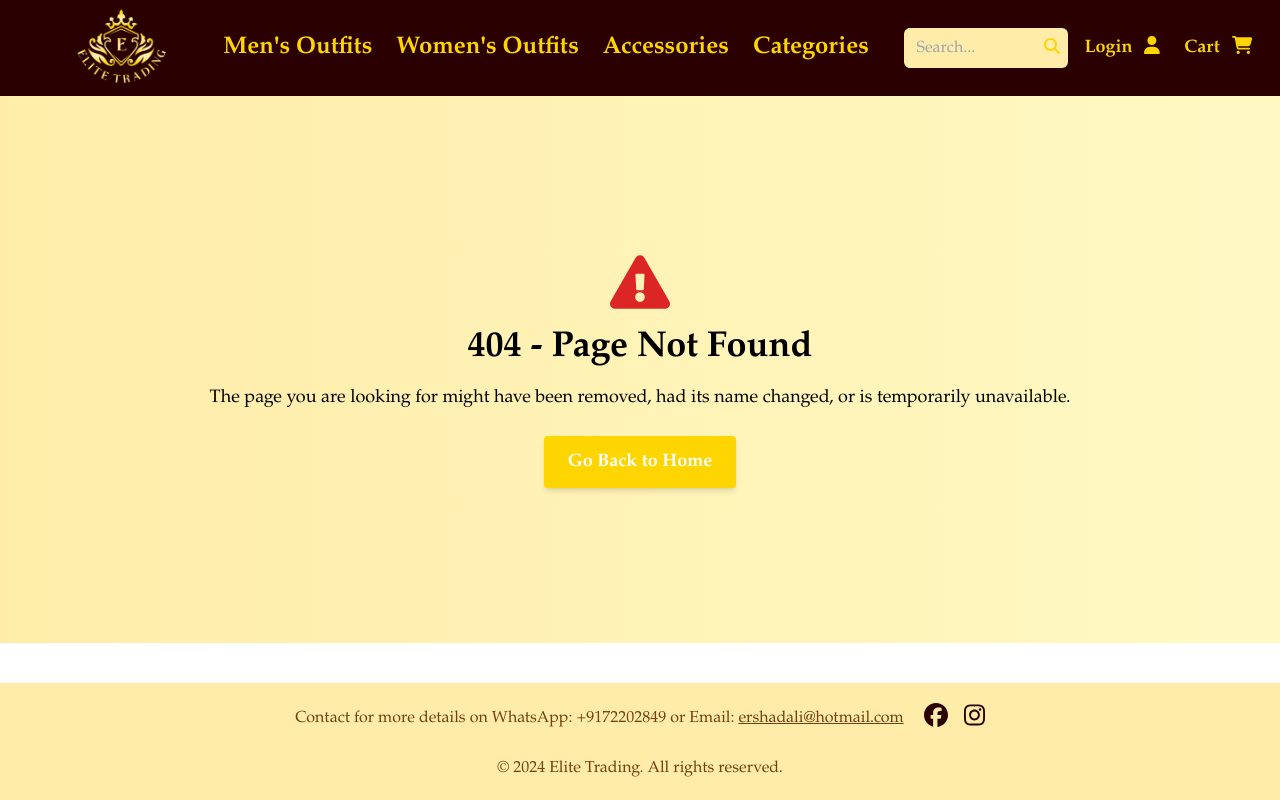
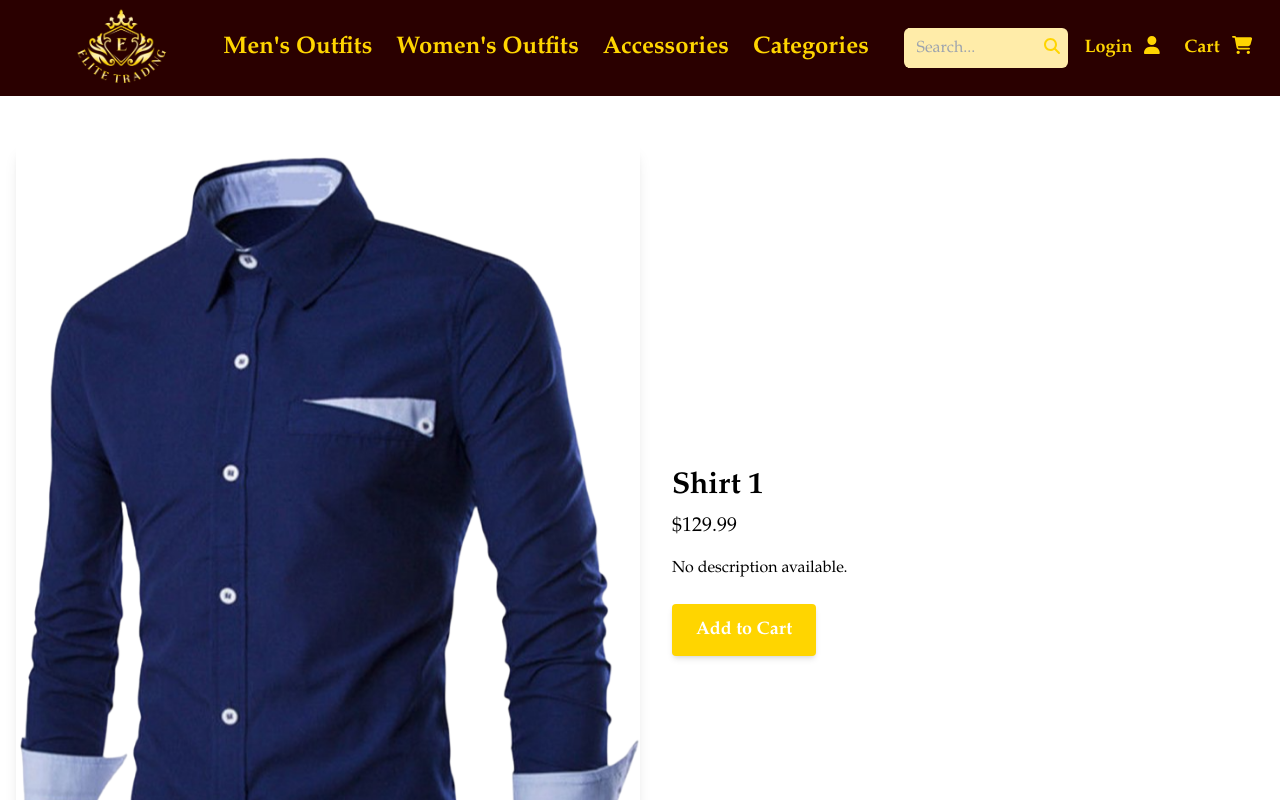
Before and after one commit to iqraSay/elite_trading, a React (Create React App) app: page /product/1t in a window 1280 px wide. Shown: the top 800 px of the page. Built offline with nearby package versions, Linux system fonts and the light colour scheme.

Commit message:
processing demo product page added and tested

```diff
--- a/src/App.jsx
+++ b/src/App.jsx
@@ -11,6 +11,7 @@ import Signup from './pages/Signup';
 import ForgotPassword from './pages/ForgotPassword';
 import Categories from './pages/Categories';
 import ErrorPage from './pages/ErrorPage';
+import ProductPage from './pages/ProductPage';
 
 
 function App() {
@@ -27,6 +28,7 @@ function App() {
       <Route path='/forgotpassword' element ={<ForgotPassword/>} />
       <Route path='/categories' element ={<Categories/>} />
       <Route path='*' element ={<ErrorPage/>} />
+      <Route path="/product/:productId" element={<ProductPage />} />
       </Routes>
     </div>
   );
--- a/src/pages/MensClothing.jsx
+++ b/src/pages/MensClothing.jsx
@@ -1,10 +1,8 @@
 import React, { useEffect } from 'react';
 import '../App.css';
-import { FontAwesomeIcon } from '@fortawesome/react-fontawesome';
-import { faCartPlus, faMoneyBillWave } from '@fortawesome/free-solid-svg-icons';
+import { Link } from 'react-router-dom';
 import Header from '../components/navbar.jsx';
 import Footer from '../components/Footer.jsx';
-import demo from '../assets/demoShirt.png';
 import ProductCard from '../components/ProductCard.jsx';
 import {products} from '../pages/Array.js';
 
@@ -24,7 +22,7 @@ const MensClothing = () => {
       <h1 className="text-4xl font-bold mb-8 text-center text-brown-900">Men's Clothing</h1>
       <div className="grid grid-cols-1 sm:grid-cols-2 md:grid-cols-3 lg:grid-cols-5 gap-6 m-4 ">
       {products.map((product) => (
-        (product.category === 'Shirt'? <ProductCard key={product.id} product={product} />: <></>)
+        (product.category === 'Shirt'? <Link to={`/product/${product.id}`}><ProductCard key={product.id} product={product} /></Link>: <></>)
         ))}
       </div>
       <Footer/>
--- /dev/null
+++ b/src/pages/ProductPage.jsx
@@ -0,0 +1,37 @@
+// src/pages/ProductDetails.jsx
+import React from 'react';
+import { useParams } from 'react-router-dom';
+import {products} from '../pages/Array.js';
+import Header from '../components/navbar.jsx';
+import Footer from '../components/Footer.jsx';
+
+const ProductPage = () => {
+  const { productId } = useParams();
+  const product = products.find((p) => p.id === productId);
+
+  if (!product) {
+    return <div>Product not found</div>;
+  }
+
+  return (
+    <div className="flex flex-col min-h-screen">
+      <Header />
+      <main className="flex-grow container mx-auto my-8 p-4">
+        <div className="flex flex-col md:flex-row items-center">
+          <img src={product.image} alt={product.name} className="w-full md:w-1/2 rounded-lg shadow-lg" />
+          <div className="mt-4 md:mt-0 md:ml-8">
+            <h1 className="text-3xl font-bold">{product.name}</h1>
+            <p className="text-xl mt-2">${product.offerPrice || product.originalPrice}</p>
+            <p className="mt-4">{product.description || 'No description available.'}</p>
+            <button className="mt-6 px-6 py-3 text-lg font-semibold text-white bg-yellow-500 hover:bg-yellow-600 rounded shadow-md transition-transform transform hover:-translate-y-1">
+              Add to Cart
+            </button>
+          </div>
+        </div>
+      </main>
+      <Footer />
+    </div>
+  );
+};
+
+export default ProductPage;
```
